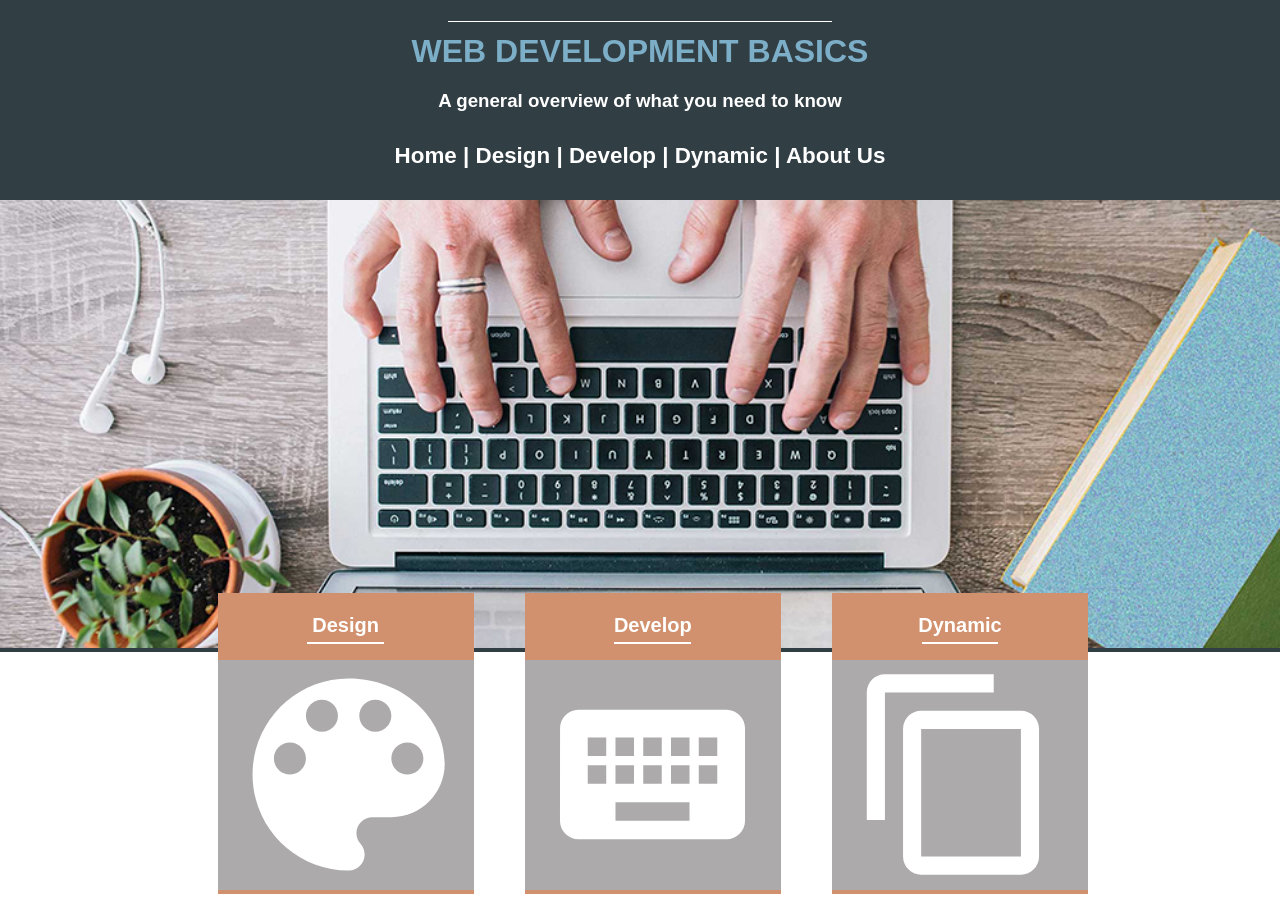
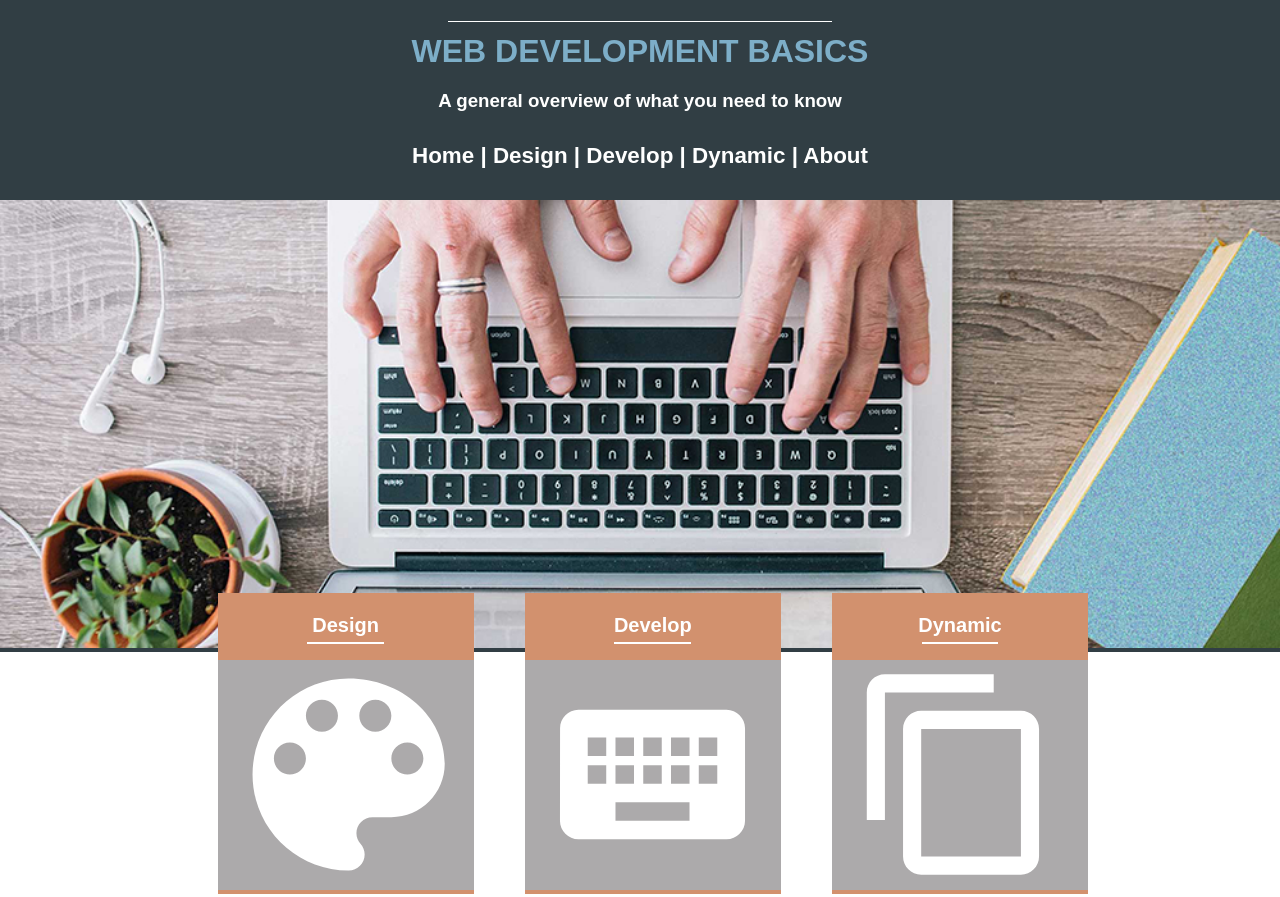
Before and after one commit to LeviEdwards/git-basics, a plain HTML site: page index.htm in a window 1280 px wide. Shown: the top 897 px of the page. Drawn offline with Linux system fonts and the light colour scheme; a web font is replaced by a local one.

Commit message:
Change font size and menu item

```diff
--- a/index.htm
+++ b/index.htm
@@ -25,7 +25,7 @@
 		            <li><a href="dynamic.htm">Dynamic</a></li>
 		            <li><a href="about.htm">About Us</a></li>
 	         	</ul>-->
-	         	<h2><a href="index.htm"> Home |</a><a href="design.htm"> Design |</a><a href="develop.htm"> Develop |</a><a href="dynamic.htm"> Dynamic |</a><a href="about.htm"> About Us</a></h2>
+	         	<h2><a href="index.htm"> Home |</a><a href="design.htm"> Design |</a><a href="develop.htm"> Develop |</a><a href="dynamic.htm"> Dynamic |</a><a href="about.htm"> About</a></h2>
 			</nav>
 			<div class="banner">
 			<img src="./images/banner1.jpg" alt="computer keyboard" />
--- a/styles/styles.css
+++ b/styles/styles.css
@@ -18,7 +18,7 @@
 body {
 	background: #d2916e; /*peach*/
 	font-family: 'economicaregular', arial, serif;
-	line-height: 1.2em;
+	line-height: 1.5em;
 
 }
 
```
